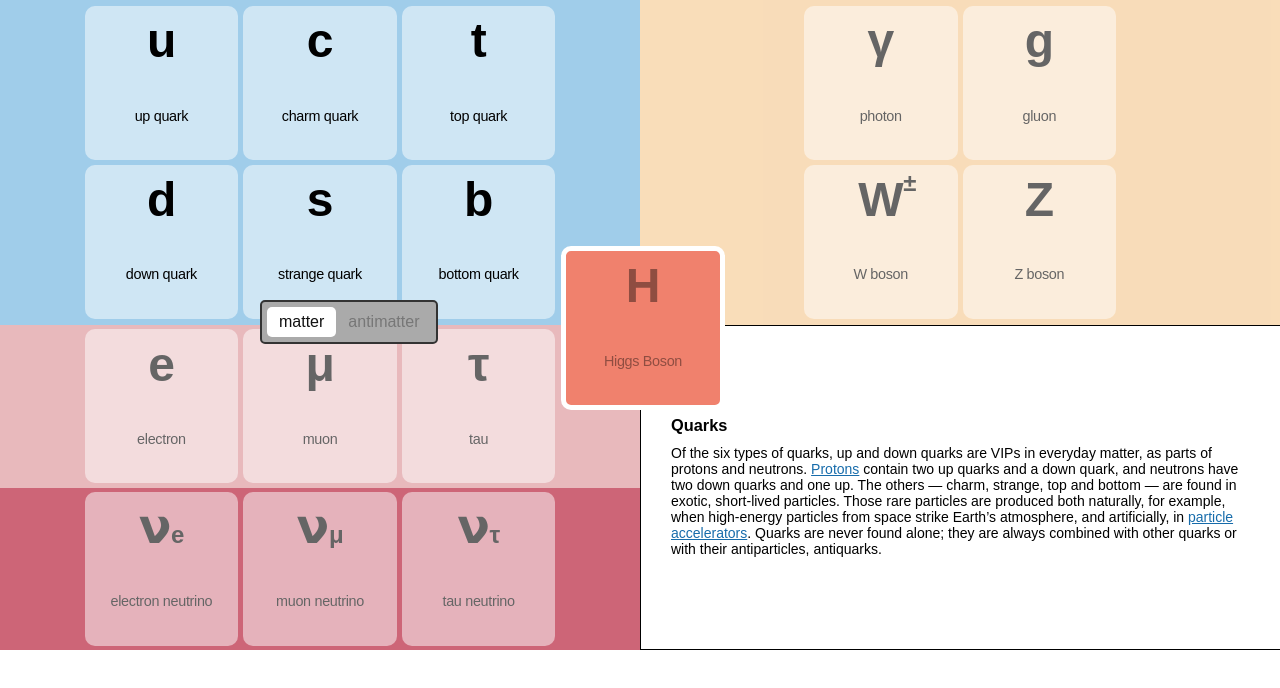
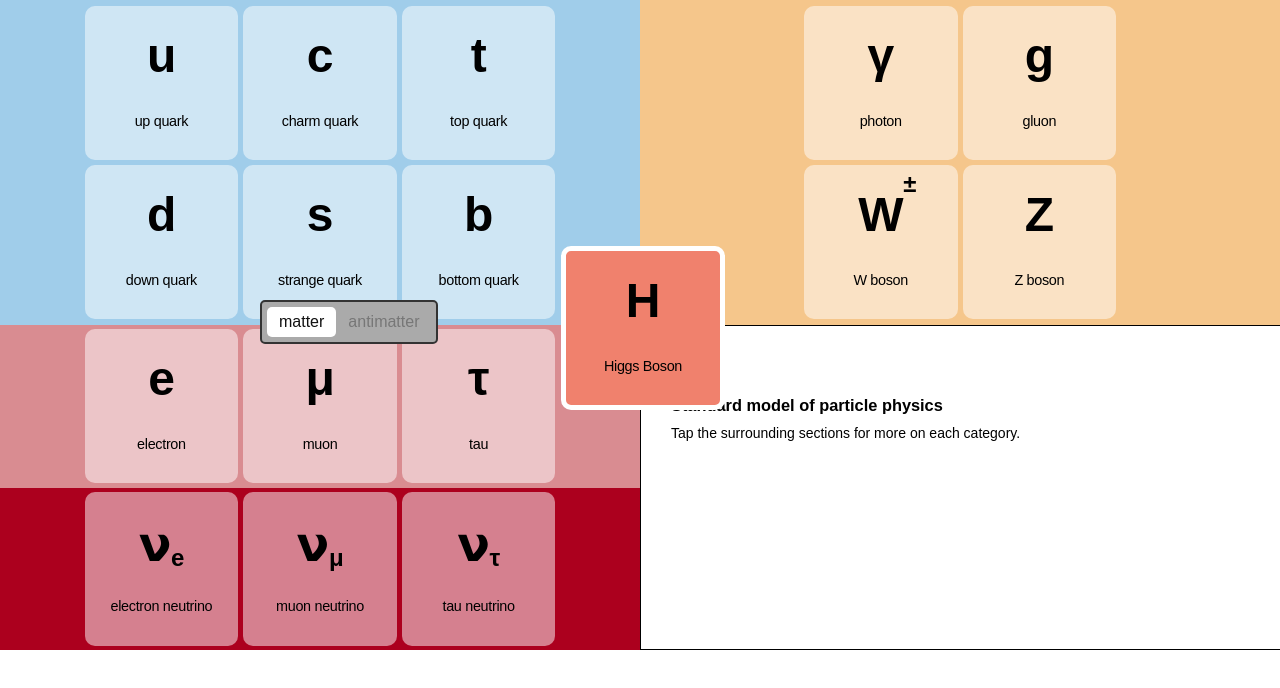
Before and after one commit to tylermachado/sn-particle-model, a React (Create React App) app: page / in a window 1280 px wide. Shown: the top 688 px of the page. Built offline with nearby package versions, Linux system fonts and the light colour scheme; a web font is replaced by a local one.

Commit message:
antiparticle fixes

```diff
--- a/src/App.js
+++ b/src/App.js
@@ -48,16 +48,17 @@ class App extends Component {
 
   render() {
     let particlesrendered;
-    // if (this.state.substance === "matter") {
+    if (this.state.substance === "matter") {
       particlesrendered = particles.default.map(p => (
         <section className={
           (
             (this.state.active["type"].toLowerCase() === p.particle.toLowerCase()) ||
+            (this.state.substance === "antimatter") ||
             (this.state.active["type"] == "Standard model of particle physics")
           ) ?
             "area-" + p.particle.split(' ').join('-') + " zone active" :
             "area-" + p.particle.split(' ').join('-') + " zone"
-          } onMouseOver={() => this.changeActive(p.particle)}>
+          } onClick={() => this.changeActive(p.particle)}>
             <div className="particle-container">
               {p.subtypes.map(subt => (
                 <div className="particle">
@@ -71,21 +72,31 @@ class App extends Component {
           </section>
         ))
 
-    // } else {
-    //   particlesrendered = antiparticles.default.map(p => (
-    //       <section className={"area-" + p.particle.split(' ').join('-') + " zone"}>
-    //         {p.subtypes.map(subt => (
-    //           <div className="particle">
-    //             <div className="particle-content">
-    //               <div className="symbol"><span className="symbol-text">{subt.symbol}</span></div>
-    //               <div className="name">{subt.name}</div>
-    //             </div>
-    //           </div>
-    //         ))}
-    //       </section>
-    //     ))
+    } else {
+      particlesrendered = antiparticles.default.map(p => (
+        <section className={
+          (
+            (this.state.active["type"].toLowerCase() === p.particle.toLowerCase()) ||
+            (this.state.substance === "antimatter") ||
+            (this.state.active["type"] == "Standard model of particle physics")
+          ) ?
+            "area-" + p.particle.split(' ').join('-') + " zone active" :
+            "area-" + p.particle.split(' ').join('-') + " zone"
+        } onClick={() => this.changeActive(p.particle)}>
+          <div className="particle-container">
+            {p.subtypes.map(subt => (
+              <div className="particle">
+                <div className="particle-content">
+                  <div className="symbol" dangerouslySetInnerHTML={{ __html: subt.symbol }}></div>
+                  <div className="name">{subt.name}</div>
+                </div>
+              </div>
+            ))}
+          </div>
+        </section>
+      ))
 
-    // }
+    }
     return (
       <div className="App">
 
@@ -98,11 +109,12 @@ class App extends Component {
           <section className={
               (
                 (this.state.active["type"].toLowerCase() === "higgs boson") ||
+                (this.state.substance === "antimatter") ||
                 (this.state.active["type"] == "Standard model of particle physics")
               ) ?
               "area-higgs-boson zone active" :
               "area-higgs-boson zone"
-           } onMouseOver={() => this.changeActive("higgs boson")}>
+           } onClick={() => this.changeActive("higgs boson")}>
             <div className="particle">
               <div className="particle-content">
                 <div className="symbol">H</div>
--- a/src/App.scss
+++ b/src/App.scss
@@ -16,8 +16,8 @@ $lg-screen: 769px;
 }
 
 .sub {
-  // position:absolute;
-  // bottom: 0;
+  position: relative;
+  top: 5px;
 }
 
 .zone {
@@ -84,7 +84,7 @@ $lg-screen: 769px;
 
   @media (min-width: $md-screen) {
     width: calc(100% - 40px);
-    padding: 80px 20px 20px;
+    padding: 60px 20px 20px;
     border: 1px solid black;
   }
 
@@ -128,7 +128,7 @@ $lg-screen: 769px;
   justify-content: center;
   align-items:center;
   border: 3px solid transparent;
-  opacity: 0.6;
+  opacity: 0.375;
 
   .particle-container {
       display: grid;
@@ -157,7 +157,11 @@ $lg-screen: 769px;
 
 .mode-antimatter .area-quarks .particle .symbol,
 .mode-antimatter .area-neutrinos .particle .symbol {
-  border-top: 5px solid black;
+  border-top: 3px solid black;
+
+  @media (min-width: $md-screen) {
+    border-top: 6px solid black;
+  }
 }
 
 .particle {
@@ -173,7 +177,7 @@ $lg-screen: 769px;
     .particle-content {
       display: grid;
       grid-template-columns: 1fr;
-      grid-template-rows: 1fr 5fr 3fr;
+      grid-template-rows: 2fr 5fr 3fr;
       gap: 0px 0px;
 
       .symbol { grid-area: 2 / 1 / 3 / 2; }
@@ -201,7 +205,13 @@ $lg-screen: 769px;
     .symbol {
       font-size: 1.2rem;
       font-weight: bold;
-        display: initial;
+      display: initial;
+      margin:0 auto;
+      width:50%;
+
+      .area-neutrinos & {
+        line-height: 90%;
+      }
     }
 
     .name {
@@ -217,7 +227,7 @@ $lg-screen: 769px;
 
       .symbol {
         font-size: 3rem;
-        line-height:75%;
+        line-height: 80%;
         font-weight: bold;
       }
 
--- a/src/data/antiparticles.json
+++ b/src/data/antiparticles.json
@@ -33,15 +33,15 @@
         "subtypes": [
             {
                 "name": "positron",
-                "symbol": "e+"
+                "symbol": "e<span class='sup'>+</span>"
             },
             {
                 "name": "antimuon",
-                "symbol": "μ+"
+                "symbol": "μ<span class='sup'>+</span>"
             },
             {
                 "name": "antitau",
-                "symbol": "τ+"
+                "symbol": "τ<span class='sup'>+</span>"
             }
         ]
     },
@@ -50,15 +50,15 @@
         "subtypes": [
             {
                 "name": "electron antineutrino",
-                "symbol": "𝝼e"
+                "symbol": "𝝼<span class='sub'>e</span>"
             },
             {
                 "name": "muon antineutrino",
-                "symbol": "𝝼μ"
+                "symbol": "𝝼<span class='sub'>μ</span>"
             },
             {
                 "name": "tau antineutrino",
-                "symbol": "𝝼τ"
+                "symbol": "𝝼<span class='sub'>τ</span>"
             }
         ]
     },
@@ -75,7 +75,7 @@
             },
             {
                 "name": "W boson",
-                "symbol": "W±"
+                "symbol": "W<span class='sup'>±</span>"
             },
             {
                 "name": "Z boson",
```
